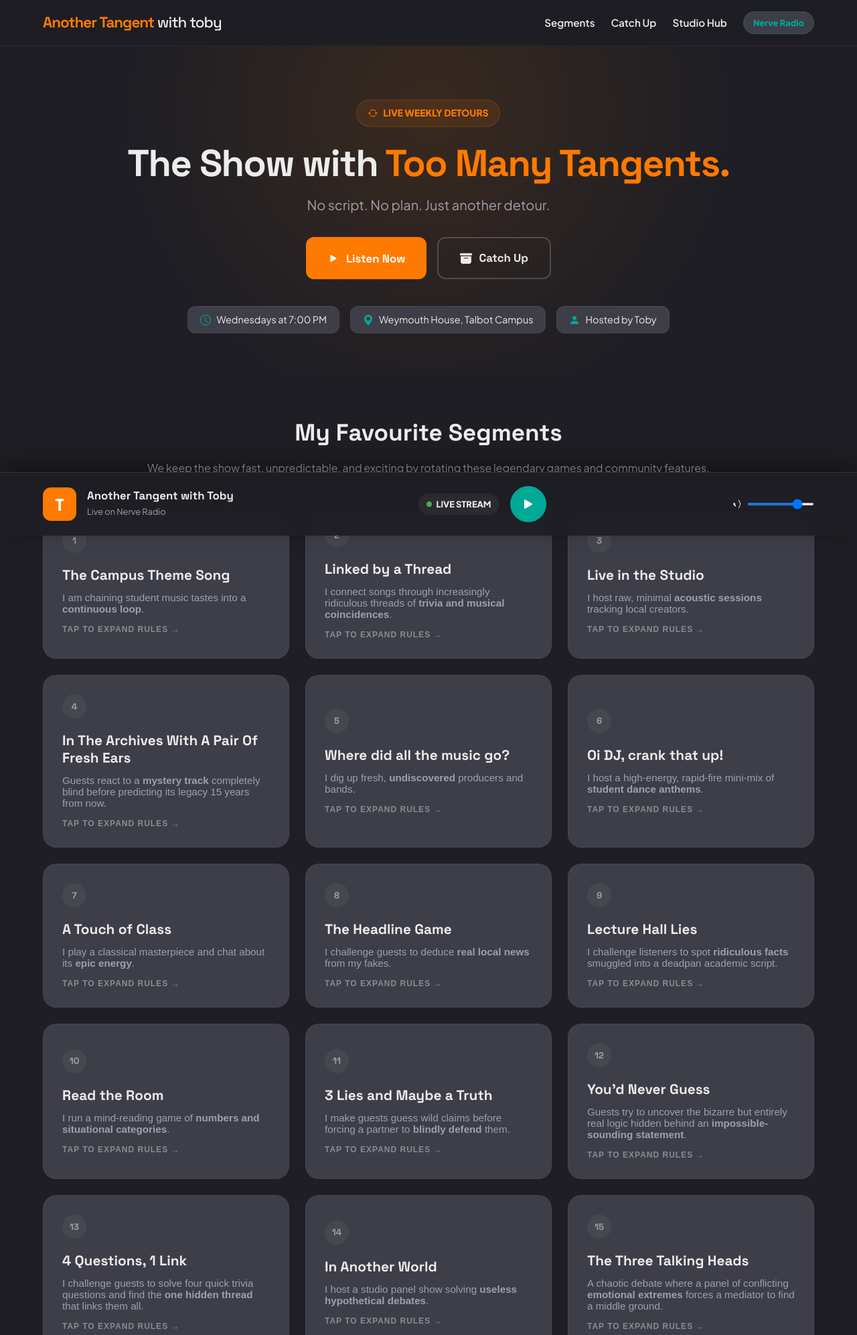
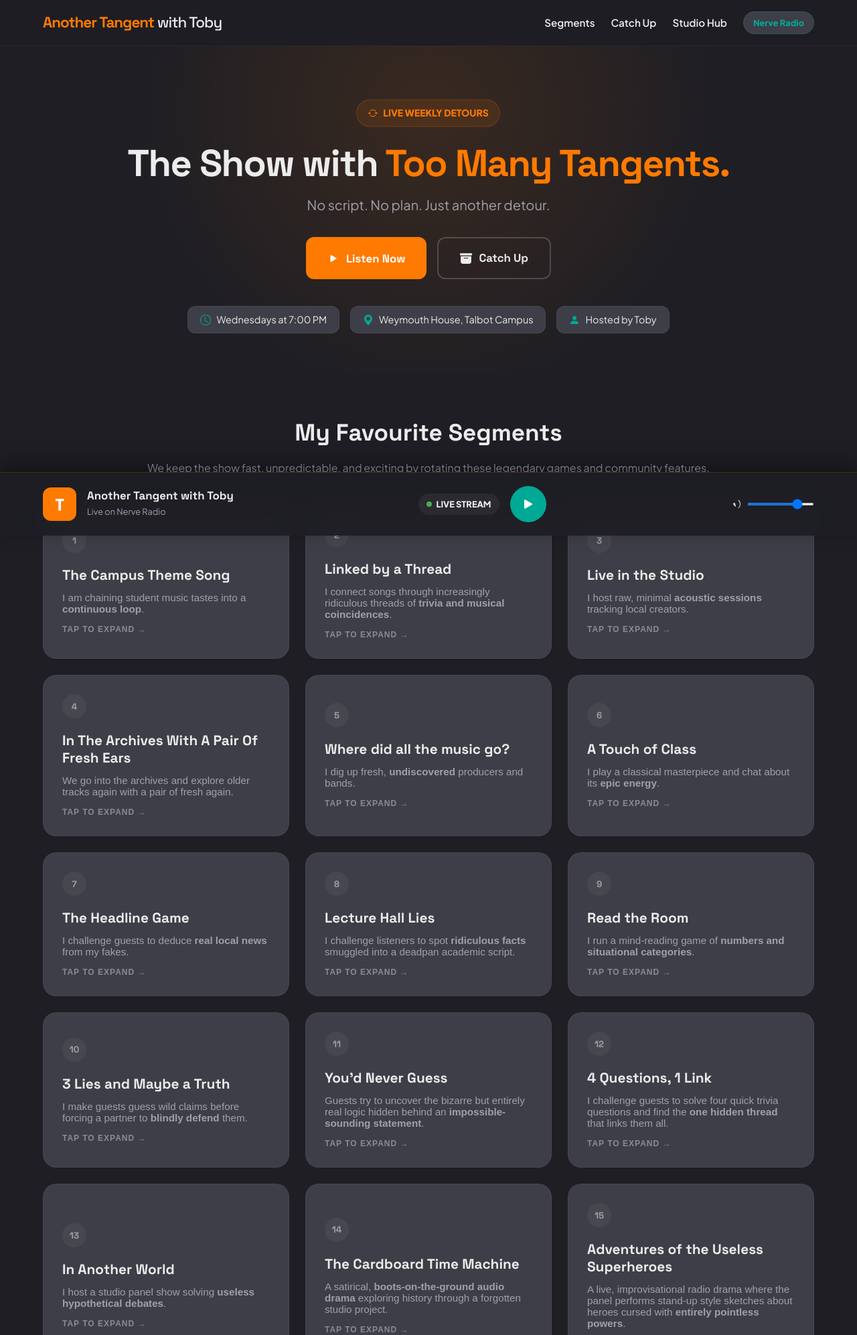
Before and after one commit to SirToby-Gore/another-tangent-with-toby, a PHP site: page / in a window 1280 px wide. Shown: the top 1994 px of the page at 67% size. Run offline with PHP 8.4, Linux system fonts and the light colour scheme.

Commit message:
removed some shows, updated archives with fresh ears

```diff
--- a/config.php
+++ b/config.php
@@ -94,7 +94,7 @@ $segments = [
             My goal is to create an *infinite chain* of musical tastes across campus; it relies entirely on a continuous loop of student recommendations.
 
             * **Step 1:** I play the track selected by the previous week's final interviewee.
-            * **Step 2:** I stop a random student on campus, play them a *15-second* snippet, and ask for a rating out of 10, and go to **Step 1**.
+            * **Step 2:** I stop a random student on campus, play them a *15-second* snippet, and ask for a rating out of 10.
             * **Step 3:** I ask for their absolute favourite song right now; that track becomes the start of next week's chain.
 
             The loop always begins or ends with my in-studio guest.
@@ -113,7 +113,7 @@ $segments = [
             * A shared background session singer
             * Highly obscure trivia (e.g., *both singers visited the same restaurant on their fifth birthdays*)
 
-            The studio guest must try to guess the secret thread of logic before the track ends.
+            The studio guest give me a track linked to the last by one of these facts.
         ",
     ],
     [
@@ -137,18 +137,18 @@ $segments = [
         "id" => "d5b127ef9a",
         "num" => $i++,
         "title" => "In The Archives With A Pair Of Fresh Ears",
-        "bref" => "Guests react to a **mystery track** completely blind before predicting its legacy 15 years from now.",
+        "bref" => "We go into the archives and explore older tracks again with a pair of fresh again.",
         "desc" => "
-            We put our guest's musical instincts to the ultimate test! We slide headphones onto them and play a mystery track they have completely never heard before—ranging from fresh, undiscovered campus demos to hidden global indie gems.
+            We put our guest's musical instincts to the ultimate test! We slide headphones onto them and play tracks from the last few decades as if it our very first time to listening to the tracks.
 
-            * **The Blind Reaction:** The guest reacts live to the raw production layers, trying to guess the artist's vibe, genre, or background purely on first-listen goosebumps.
-            * **The Time Capsule Test:** Once the track is revealed, we fast-forward 15 years. The panel must debate: *Does this song have the hook to survive a decade? What core memories will future students associate with it?*
-
-            We wrap up by rating its potential to become a nostalgic throwback classic on a scale of 1 to 10.
+            * Pick out a track from the last few decades.
+            * Forget everything about the song.
+            * Then listen to the song with **a pair of fresh ears**.
+            * Then share our opinions on the track.
         ",
         "submission" => [
-            "value" => "Blind_Future_Classic",
-            "label" => "Submit an Original Track for the Blind Time Capsule Test"
+            "value" => "In_The_Archives",
+            "label" => "Submit a Track for the Time Capsule Test"
         ]
     ],
     [
@@ -167,29 +167,16 @@ $segments = [
         ]
     ],
     [
-        "id" => "b3bf92f3ac",
-        "num" => $i++,
-        "title" => "Oi DJ, crank that up!",
-        "bref" => "I host a high-energy, rapid-fire mini-mix of **student dance anthems**.",
-        "desc" => "
-            I turn the studio into a high-energy dancefloor for a few fast-paced minutes. I hand control over to a guest student DJ or trigger a customized `3-minute mini-mix` of clean, crowd-pleasing dance anthems and creative remixes.
-
-            *Crucial Rule: Every track must transition smoothly within 45 seconds to keep the momentum soaring.*
-        ",
-        "submission" => [
-            "value" => "DJ_Bangers",
-            "label" => "Suggest a High-Energy Track for the Mini-Mix"
-        ]
-    ],
-    [
         "id" => "0ca59490bf",
         "num" => $i++,
         "title" => "A Touch of Class",
         "bref" => "I play a classical masterpiece and chat about its **epic energy**.",
         "desc" => "
-            I step away from modern radio playlists to explore classical compositions; it highlights the pure, timeless intensity of orchestral music. I play one or two legendary classical movements.
+            I step away from modern radio playlists to explore classical compositions; it highlights the pure, timeless intensity of orchestral music.
 
-            My guest and I discuss the dramatic instrumentation and historical context. *No formal musical training is required*; we rate each track purely on its cinematic power out of 10.
+            I play one or two legendary classical movements.
+
+            My guest and I discuss the dramatic instrumentation and historical context. *No formal musical training is required*.
         ",
         "submission" => [
             "value" => "Touch_of_Class",
@@ -208,11 +195,7 @@ $segments = [
         "desc" => "
             I sift through the wonderfully bizarre world of local UK journalism. Each week, I select one specific region of the UK (e.g., *Cornwall* or *Yorkshire*).
 
-            I read out three bizarre local news headlines from that region:
-
-            1. Real local headline
-            2. Real local headline
-            3. **Completely fabricated by me**
+            I read out three bizarre local news headlines from that region; 2 Real local headlines, and 1 **Completely fabricated by me**.
 
             The guest or live callers must deduce which headline is the fake.
         ",
@@ -225,7 +208,7 @@ $segments = [
         "desc" => "
             I test my guest's straight-faced bluffing and the audience's active listening. I hand my guest a short, highly academic-sounding 60-second script on a normal topic.
 
-            Hidden seamlessly inside the text are **three completely fabricated, absurd fake facts**. A live caller or I must hit the buzzer the exact second we spot a lie; *correct guesses win points*, but *false alarms cost you*.
+            Hidden seamlessly inside the text are **three completely fabricated, absurd fake facts**. A live caller, guest, or I must hit the buzzer the exact second we spot a lie; *correct guesses win points*, but *false alarms cost you*.
         ",
         "submission" => [
             "value" => "Lecture_Hall_Lies",
@@ -272,7 +255,7 @@ $segments = [
         "desc" => "
             This high-concept riddle segment challenges our studio panel to crack cases of obscure trivia. I kick off by dropping an unbelievable scenario that sounds totally fabricated, such as a man leaping from an aeroplane annually without a parachute.
 
-            Listeners and guests must cross-examine me using quick fire **yes-or-no questions** before the clock runs down, trying to piece together a technicality or unusual profession—like a *safety specialist evaluating high-altitude free-diving recovery gear*.
+            Listeners and guests must cross-examine me using quick fire-questions before the clock runs down, trying to piece together a technicality or unusual profession—like a *safety specialist evaluating high-altitude free-diving recovery gear*.
         ",
         "submission" => [
             "value" => "you_would_never_guess",
@@ -313,24 +296,6 @@ $segments = [
         "submission" => [
             "value" => "Another_World_Hypothetical",
             "label" => "Submit an 'In Another World' Question"
-        ]
-    ],
-    [
-        "id" => "a7f39d2c8b",
-        "num" => $i++,
-        "title" => "The Three Talking Heads",
-        "bref" => "A chaotic debate where a panel of conflicting **emotional extremes** forces a mediator to find a middle ground.",
-        "desc" => "
-            This segment divides the studio panel into three distinct personas:
-            * **Head 1:** Pure anger and aggression
-            * **Head 2:** Pure love and compassion
-            * **Head 3:** The grounded voice of reason
-
-            After one of the emotional extremes reads out a listener-submitted scenario, the first two voices launch into a dramatic, polarized argument from their respective viewpoints. It is up to the *voice of reason* to step into the crossfire, appease both sides, and construct a ridiculous yet functional compromise.
-        ",
-        "submission" => [
-            "value" => "three_talking_heads",
-            "label" => "Submit a Scenario for The Three Talking Heads"
         ]
     ],
     [
@@ -442,26 +407,6 @@ $segments = [
         ]
     ],
     [
-        "id" => "0ad33de056",
-        "num" => $i++,
-        "title" => "Talbot Campus Castaway",
-        "bref" => "I challenge guests to select **three essentials** to survive a semester locked inside Weymouth House.",
-        "desc" => "
-            I run a local spin on a legendary format. You are locked inside the *Weymouth House* media building on Talbot Campus for an entire semester with no way out.
-
-            You are permitted to bring exactly **three essential items** to keep you sane:
-            1. One specific snack from the campus shop
-            2. One track to blast over the student radio speakers
-            3. One completely useless personal item from your flat
-
-            My guest and I rate your kit from *'Survival Genius'* to *'Dorm Room Disaster'*.
-        ",
-        "submission" => [
-            "value" => "Campus_Castaway",
-            "label" => "Submit My Survival Kit for Talbot Campus Castaway"
-        ]
-    ],
-    [
         "id" => "653c45a996",
         "num" => $i++,
         "title" => "The Alarm Clock Review",
--- a/includes/header.php
+++ b/includes/header.php
@@ -28,7 +28,7 @@
     <header>
         <div class="container nav-wrapper">
             <a class="logo" href="#">
-                <strong class="orange">Another Tangent</strong> <span>with toby</span>
+                <strong class="orange">Another Tangent</strong> <span>with Toby</span>
             </a>
             <nav class="nav-links">
                 <a href="#segments">Segments</a>
--- a/includes/segments.php
+++ b/includes/segments.php
@@ -15,7 +15,7 @@
                     <p class="bref-text">
                         <?= $seg['bref'] ?>
                     </p>
-                    <span class="tap-hint">Tap to expand rules &rarr;</span>
+                    <span class="tap-hint">Tap to expand &rarr;</span>
                 </button>
 
                 <div id="popover-seg-<?= $seg['num'] ?>" popover class="segment-popover-modal">
```
